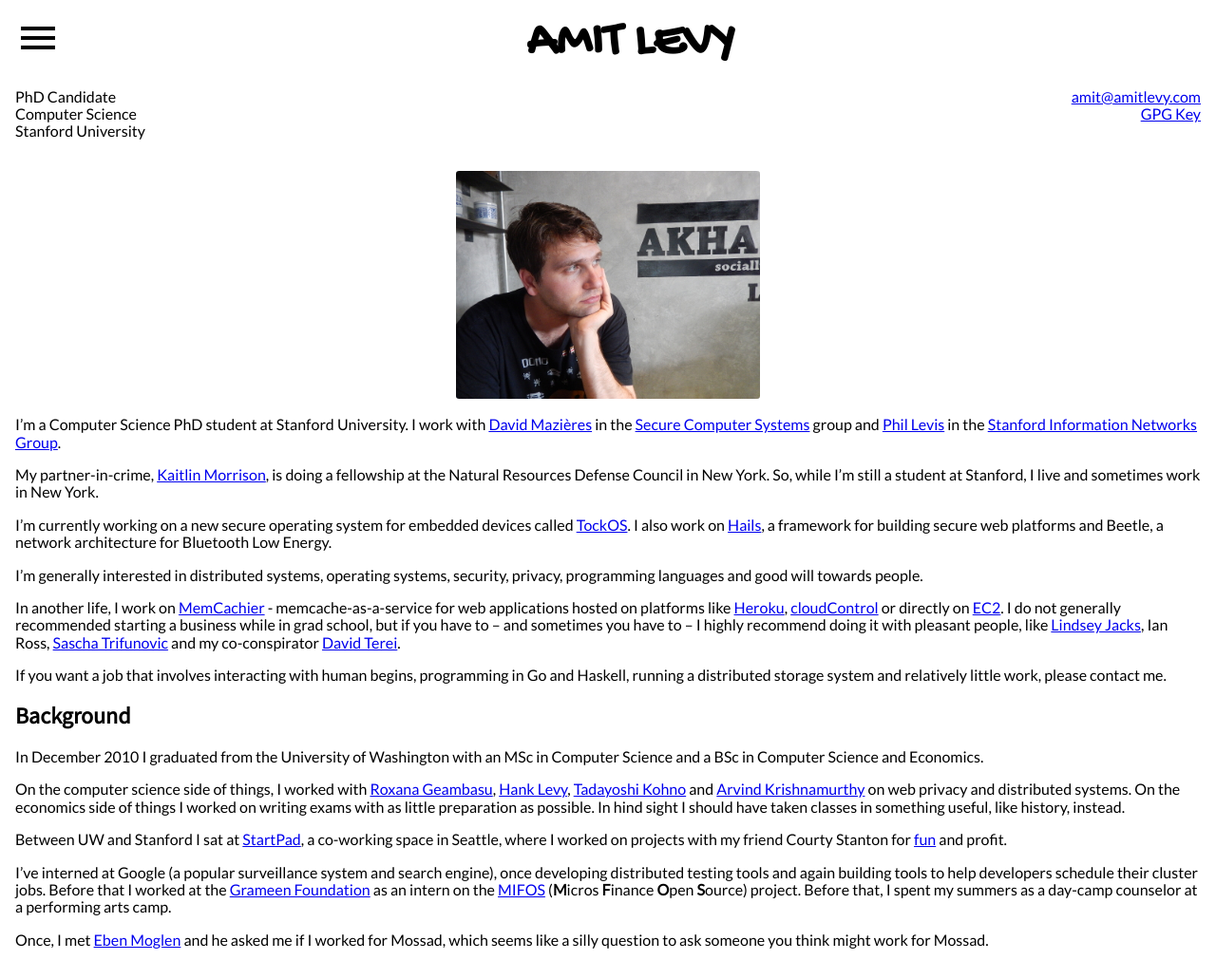
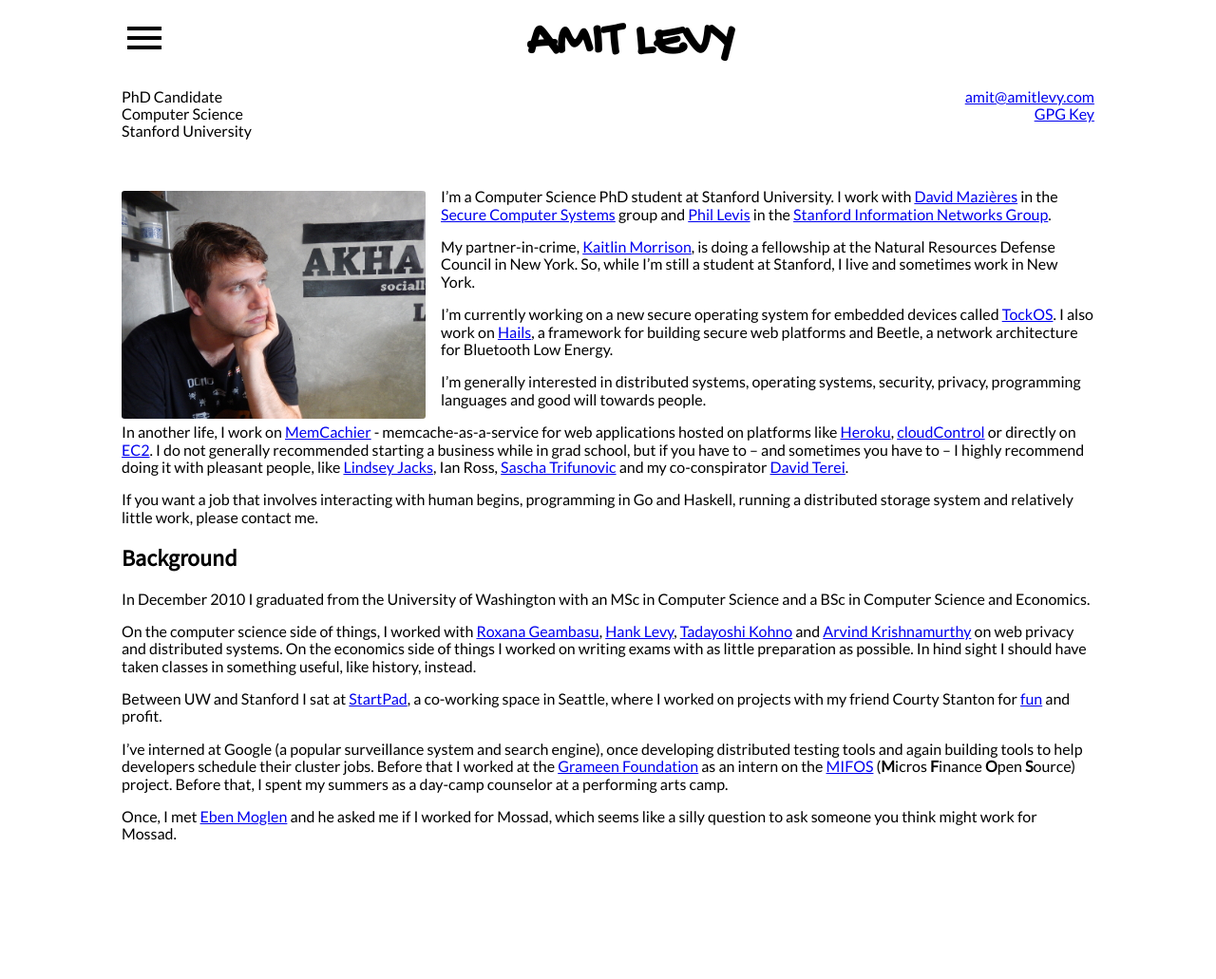
Before and after one commit to alevy/www, a Jekyll site: the page built from index.md, in a window 1280 px wide. Shown: the whole page at 95% size. Built offline with Jekyll 4.4.1, drawn with Linux system fonts in a browser that asks for light colours; after the commit the page ends 920 px from its top, so only the background shows below that.

Commit message:
float image left and max body width above 600px

```diff
--- a/_sass/base.scss
+++ b/_sass/base.scss
@@ -5,6 +5,8 @@ h1, h2, h3, h4 {
 body {
   font-family: $body-font;
   font-size: $text-base-size;
+  max-width: 1024px;
+  margin: 0 auto;
   padding: $spacer;
   display: grid;
   grid-template-areas: "header"
@@ -12,6 +14,7 @@ body {
 }
 
 header {
+  position: relative;
   grid-area: header;
   display: grid;
   grid-template-columns: 3em 1fr;
@@ -62,14 +65,13 @@ header {
     grid-area: nav;
 
     ul {
+      display: none;
       list-style: none;
       padding: 0;
       margin: 0;
-      margin-top: -1px;
       text-transform: lowercase;
       position: absolute;
-      right: $spacer;
-      left: $spacer;
+      width: 100%;
       padding: $spacer;
       background-color: white;
 
@@ -99,12 +101,7 @@ header {
         font-size: 3rem;
         line-height: 100%;
         background-color: white;
-        //color: $primary-color-dark;
       }
-    }
-
-    ul {
-      display: none;
     }
 
     i.menu {
@@ -138,6 +135,13 @@ article {
     width: 100%;
     max-width: 20em;
     border-radius: 0.2em;
-    margin: 0 auto;
+
+    @media screen and (max-width: $tablet) {
+      margin: 0 auto;
+    }
+    @media screen and (min-width: $tablet) {
+      float: left;
+      margin: 1.3em 1em 0 auto;
+    }
   }
 }
--- a/_sass/sizes.scss
+++ b/_sass/sizes.scss
@@ -1,3 +1,5 @@
 $text-base-size: 16px;
 
+$tablet: 600px;
+
 $spacer: 1em;
```
